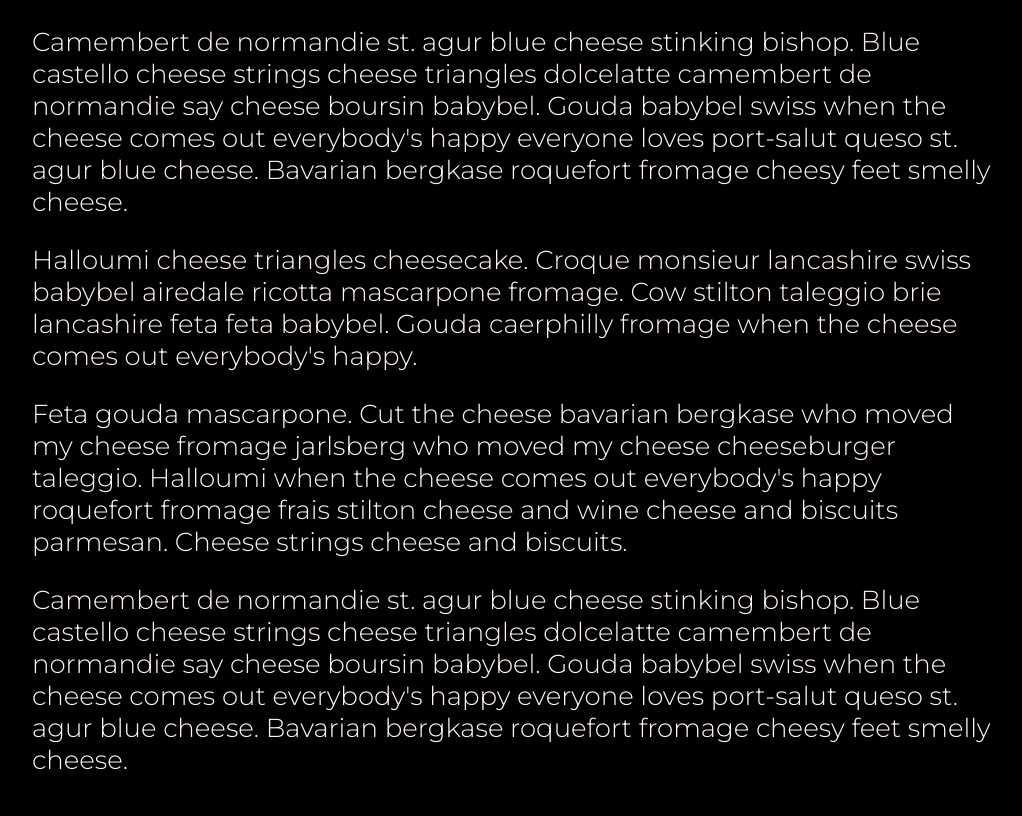
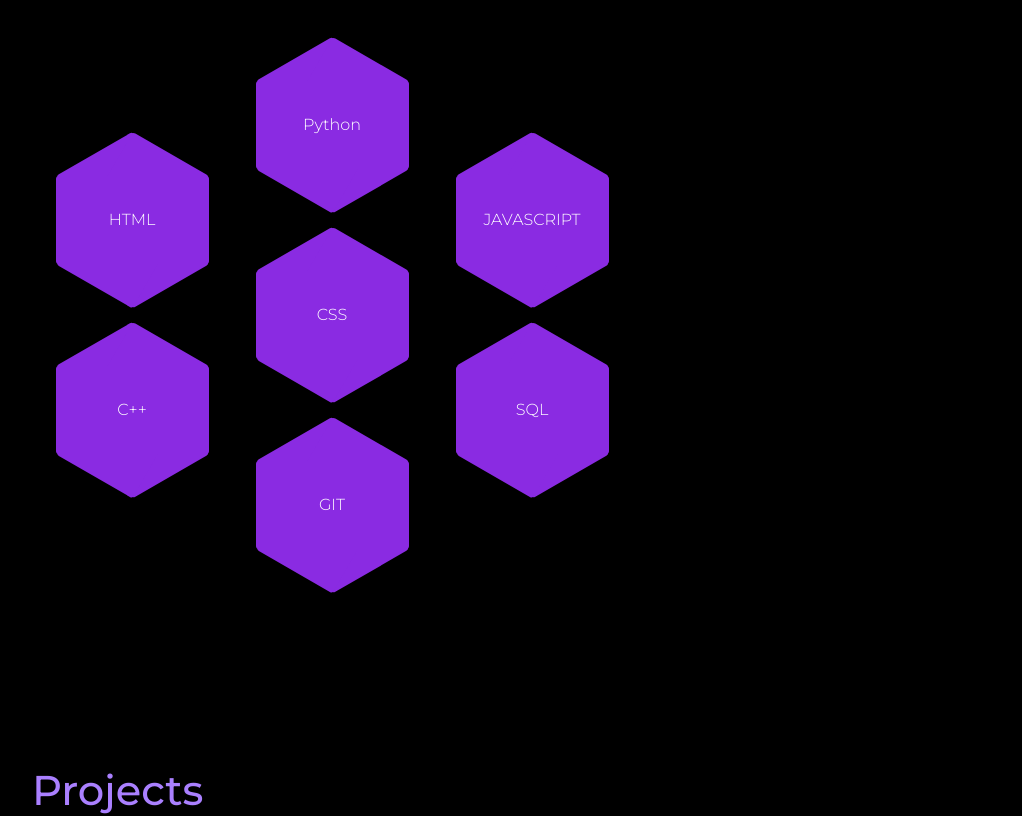
Before and after one commit to FemputerCodes/website-portfolio, a React (Create React App) app: page / in a window 1280 px wide. Shown: the part 1141-1957 px from the top of the page, without its empty margins (128-1150 px from the left). Built offline with nearby package versions, Linux system fonts and the light colour scheme.

Commit message:
forgot to add the About.js to the last commit

```diff
--- a/src/pages/About.js
+++ b/src/pages/About.js
@@ -1,7 +1,28 @@
-import React from "react";
+import React, { useEffect } from "react";
 import "../styles/About.css";
 
 function About() {
+  useEffect(() => {
+    function updateHexagon(hexagon) {
+      console.log("update hexagon function");
+      const width = hexagon.clientWidth;
+      const height = width * 0.5769;
+      hexagon.style.setProperty("--height", `${height}px`);
+      console.log("hexagon width: ", width);
+      console.log("hexagon height: ", height);
+    }
+    function handleResize() {
+      document.querySelectorAll(".hex").forEach(updateHexagon);
+    }
+
+    handleResize();
+
+    window.addEventListener("resize", handleResize);
+    return () => {
+      window.removeEventListener("resize", handleResize);
+    };
+  }, []);
+
   return (
     <div id="about">
       <h1>
@@ -9,43 +30,61 @@ function About() {
           About Me
         </span>
       </h1>
-      <div class="about-content-box">
+      <div class="about-container">
+        <div class="about-content">
           <p>
             Fromage frais cheddar the big cheese. Chalk and cheese fondue
             dolcelatte feta ricotta port-salut airedale edam. Taleggio smelly
             cheese cow croque monsieur bocconcini ricotta roquefort cow.
-          Cheesecake stilton red leicester cut the cheese cheesecake mozzarella
-          goat cheesy grin. Squirty cheese hard cheese bocconcini queso.
+            Cheesecake stilton red leicester cut the cheese cheesecake
+            mozzarella goat cheesy grin. Squirty cheese hard cheese bocconcini
+            queso.
           </p>
           <p>
-          Camembert de normandie st. agur blue cheese stinking bishop. Blue
-          castello cheese strings cheese triangles dolcelatte camembert de
-          normandie say cheese boursin babybel. Gouda babybel swiss when the
-          cheese comes out everybody's happy everyone loves port-salut queso st.
-          agur blue cheese. Bavarian bergkase roquefort fromage cheesy feet
-          smelly cheese.
+            Fromage frais cheddar the big cheese. Chalk and cheese fondue
+            dolcelatte feta ricotta port-salut airedale edam. Taleggio smelly
+            cheese cow croque monsieur bocconcini ricotta roquefort cow.
+            Cheesecake stilton red leicester cut the cheese cheesecake
+            mozzarella goat cheesy grin. Squirty cheese hard cheese bocconcini
+            queso.
           </p>
-        <p>
-          Halloumi cheese triangles cheesecake. Croque monsieur lancashire swiss
-          babybel airedale ricotta mascarpone fromage. Cow stilton taleggio brie
-          lancashire feta feta babybel. Gouda caerphilly fromage when the cheese
-          comes out everybody's happy.
-        </p>
-        <p>
-          Feta gouda mascarpone. Cut the cheese bavarian bergkase who moved my
-          cheese fromage jarlsberg who moved my cheese cheeseburger taleggio.
-          Halloumi when the cheese comes out everybody's happy roquefort fromage
-          frais stilton cheese and wine cheese and biscuits parmesan. Cheese
-          strings cheese and biscuits.
-        </p>
-        <p>
-          Camembert de normandie st. agur blue cheese stinking bishop. Blue
-          castello cheese strings cheese triangles dolcelatte camembert de
-          normandie say cheese boursin babybel. Gouda babybel swiss when the
-          cheese comes out everybody's happy everyone loves port-salut queso st.
-          agur blue cheese. Bavarian bergkase roquefort fromage cheesy feet
-          smelly cheese.
-        </p>
+        </div>
+        <div class="hexagon-grid">
+          <div class="hex-col1">
+            <div class="item1">
+              HTML
+              <div class="hex"></div>
+            </div>
+            <div class="item2">
+              C++
+              <div class="hex"></div>
+            </div>
+          </div>
+          <div class="hex-col2">
+            <div class="item3">
+              Python
+              <div class="hex"></div>
+            </div>
+            <div class="item4">
+              CSS
+              <div class="hex"></div>
+            </div>
+            <div class="item5">
+              GIT
+              <div class="hex"></div>
+            </div>
+          </div>
+          <div class="hex-col3">
+            <div class="item6">
+              JAVASCRIPT
+              <div class="hex"></div>
+            </div>
+            <div class="item7">
+              SQL
+              <div class="hex"></div>
+            </div>
+          </div>
+        </div>
       </div>
     </div>
   );
```
Lines whose indentation alone changed are shown as unchanged.
